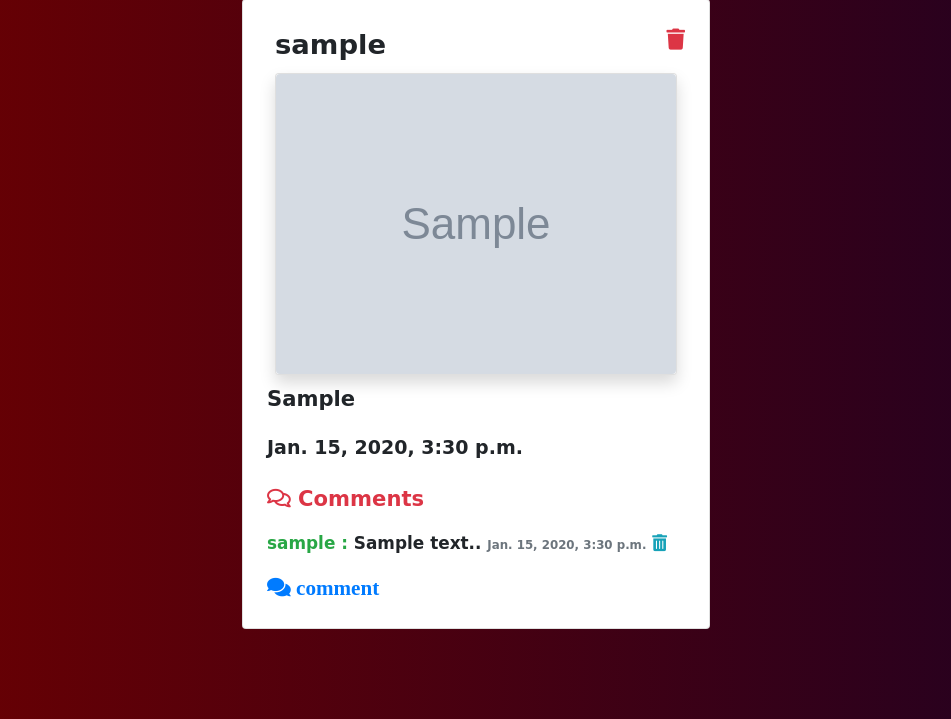
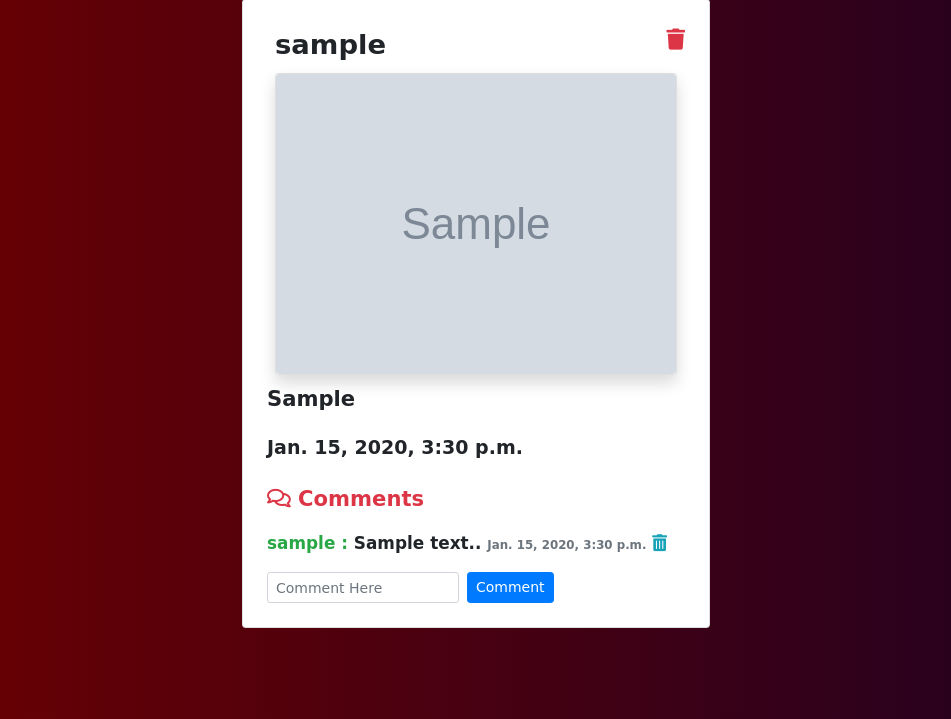
Before and after one commit to Mounikaran/BlogPics_CodeQ, a Django app: a page that uses post/templates/post/post_detail.html in a window 1280 px wide. Shown: the part 158-877 px from the top of the page, without its empty margins (164-1115 px from the left). Run offline with Django 3.2, Linux system fonts and the light colour scheme; a user stored in the database is signed in; tables that the repository leaves empty hold one stand-in row (values such as "Sample post"); grey boxes marked "Sample" are stand-in pictures; some libraries are stand-ins or nearby versions; some web fonts are replaced.

Commit message:
Update post_detail.html

```diff
--- a/post/templates/post/post_detail.html
+++ b/post/templates/post/post_detail.html
@@ -35,9 +35,9 @@
 			{% empty %}
 				<p class="text-secondary">No comments</p>
 			{% endfor %}
-			<a href="{% url 'post:comment' post.slug %}">
-				<i class="fas fa-comments"> comment </i>
-			</a>
+			{% if user.is_authenticated %}
+				{% include 'post/comment_form.html' %}
+			{% endif %}
 		</div>
 </div>
 {% endblock %}
```
